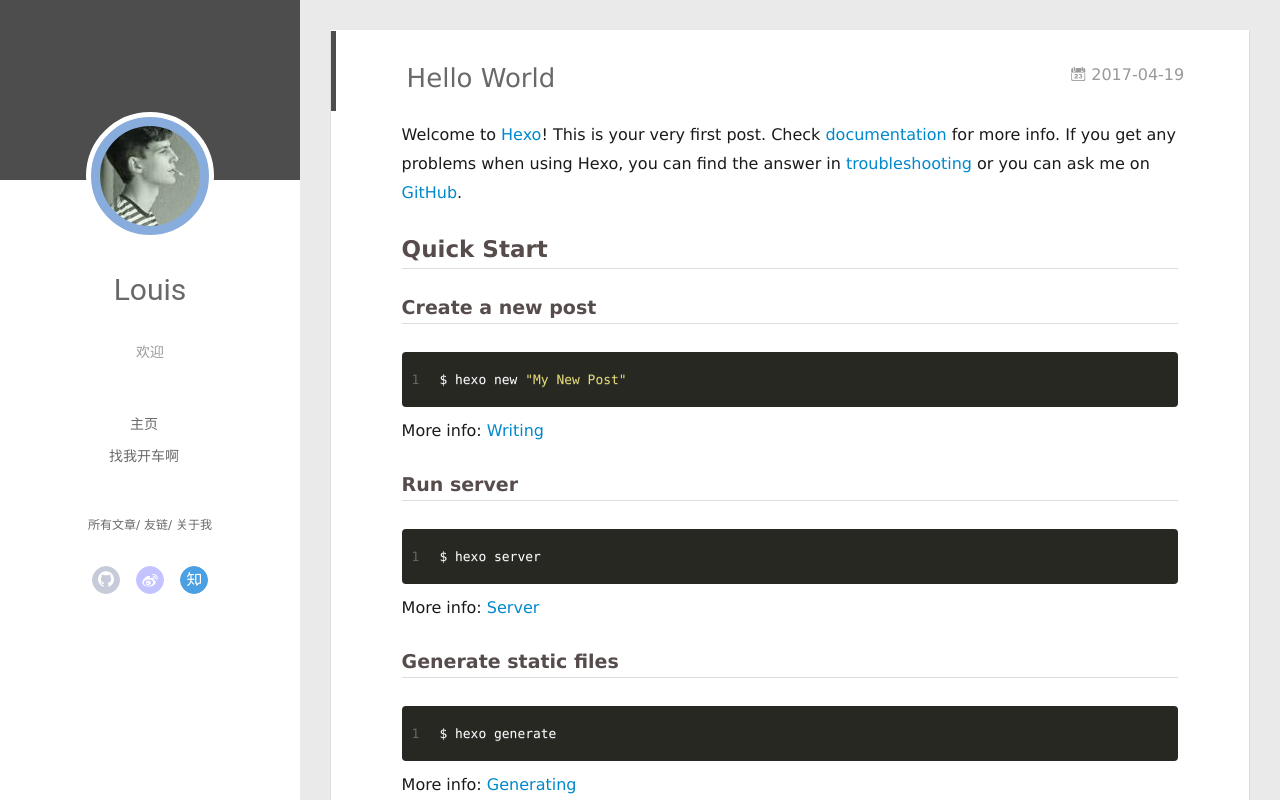
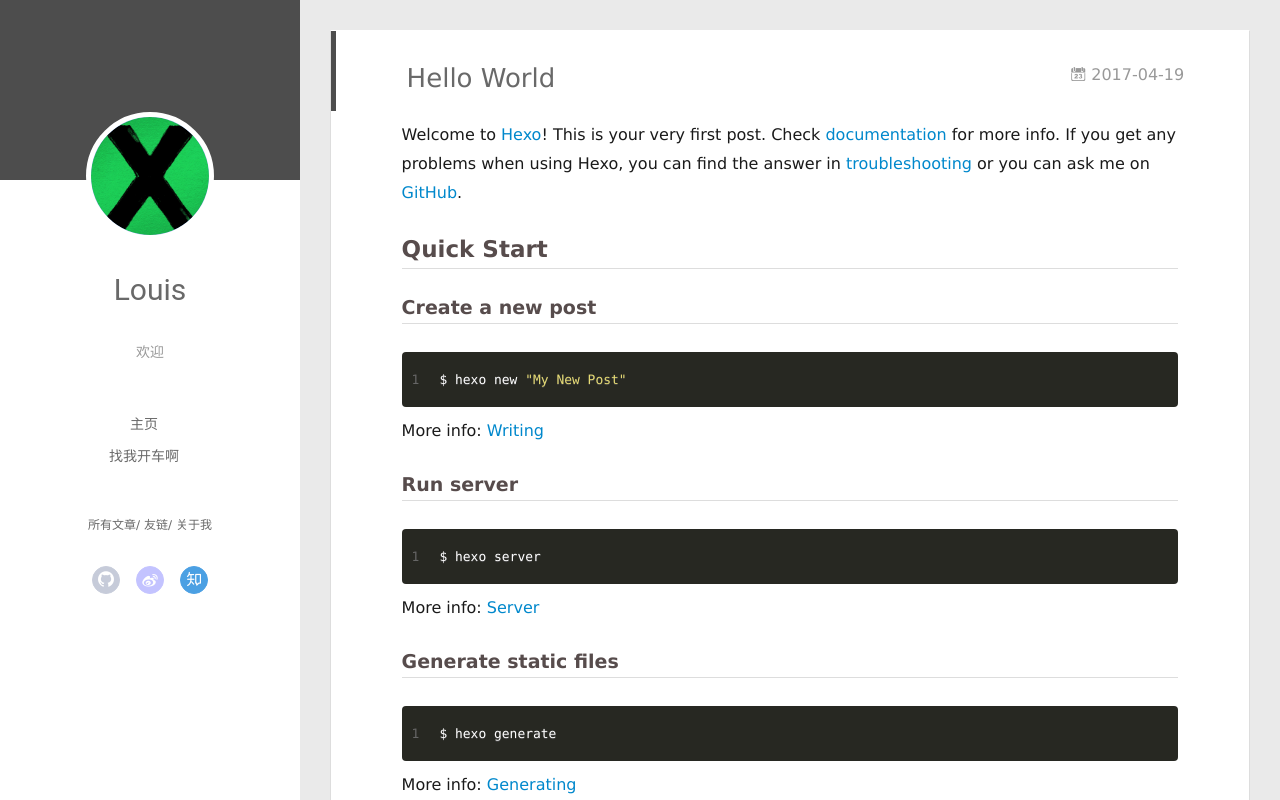
Before and after one commit to LouisShark/LouisShark.github.io, a plain HTML site: page 2017/04/19/hello-world/index.html in a window 1280 px wide. Drawn offline with Linux system fonts and the light colour scheme; a script that the page names is missing.

Commit message:
Site updated: 2017-05-04 14:07:20

```diff
--- a/2017/04/19/hello-world/index.html
+++ b/2017/04/19/hello-world/index.html
@@ -45,7 +45,7 @@
 <div class="intrude-less">
 	<header id="header" class="inner">
 		<a href="/" class="profilepic">
-			<img src="/img/img.png" class="js-avatar">
+			<img src="/img/me.png" class="js-avatar">
 		</a>
 		<hgroup>
 		  <h1 class="header-author"><a href="/">Louis</a></h1>
@@ -103,7 +103,7 @@
 	<div class="intrude-less">
 		<header id="header" class="inner">
 			<div class="profilepic">
-				<img src="/img/img.png" class="js-avatar">
+				<img src="/img/me.png" class="js-avatar">
 			</div>
 			<hgroup>
 			  <h1 class="header-author js-header-author">Louis</h1>
```
Also changed, not shown: 2017/05/02/手动实现arraylist和hashmap/index.html (+2 -2 lines), 2017/05/04/ffmpeg基础知识和win编译/index.html (+2 -2 lines), archives/2017/04/index.html (+2 -2 lines), archives/2017/05/index.html (+2 -2 lines), archives/2017/index.html (+2 -2 lines), archives/index.html (+2 -2 lines), index.html (+2 -2 lines), tags/android/index.html (+2 -2 lines), tags/ffmpeg/index.html (+2 -2 lines), tags/java/index.html (+2 -2 lines), tags/数据结构/index.html (+2 -2 lines), asset/img/me.png (added), img/me.png (added).
